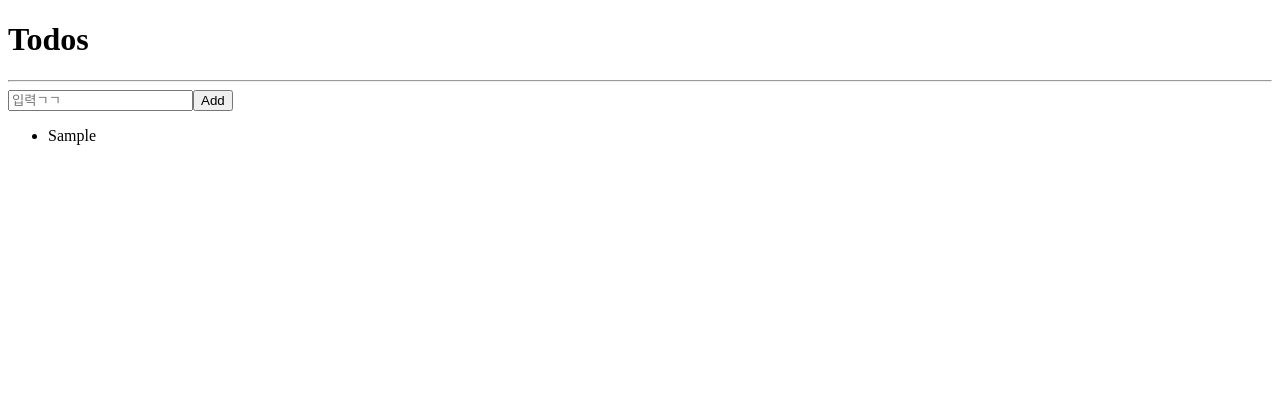
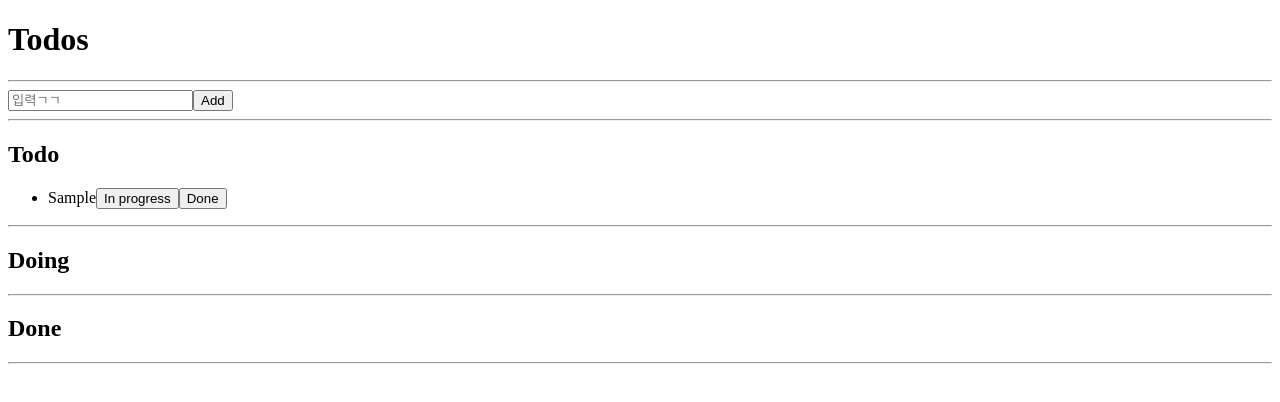
Before and after one commit to n0hack/tech-stacks, a React (Create React App) app in the folder 2022/recoil/toy/: page / in a window 1280 px wide. Both pictures are taken after typing "Sample" into the empty fields and a click on the button "Add". Shown: the top 402 px of the page. Built offline with nearby package versions, Linux system fonts and the light colour scheme.

Commit message:
[feat] 카테고리별 리스트 제공

```diff
--- a/2022/recoil/toy/src/atoms.ts
+++ b/2022/recoil/toy/src/atoms.ts
@@ -1,17 +1,29 @@
-import { atom } from 'recoil';
+import { atom, selector } from "recoil";
 
 export interface ITodo {
   id: number;
-  category: 'TODO' | 'IN PROGRESS' | 'DONE';
+  category: "TODO" | "IN PROGRESS" | "DONE";
   text: string;
 }
 
 export const isDarkAtom = atom({
-  key: 'isDark',
+  key: "isDark",
   default: false,
 });
 
 export const todosAtom = atom<ITodo[]>({
-  key: 'todos',
+  key: "todos",
   default: [],
 });
+
+export const todosSelector = selector({
+  key: "todosSelector",
+  get: ({ get }) => {
+    const todos = get(todosAtom);
+    return [
+      todos.filter((todo) => todo.category === "TODO"),
+      todos.filter((todo) => todo.category === "IN PROGRESS"),
+      todos.filter((todo) => todo.category === "DONE"),
+    ];
+  },
+});
--- a/2022/recoil/toy/src/components/Todo.tsx
+++ b/2022/recoil/toy/src/components/Todo.tsx
@@ -1,8 +1,41 @@
-import React from 'react';
-import { ITodo } from '../atoms';
+import React from "react";
+import { useSetRecoilState } from "recoil";
+import { ITodo, todosAtom } from "../atoms";
 
-const Todo = ({ text }: ITodo) => {
-  return <li>{text}</li>;
+const Todo = ({ text, category, id }: ITodo) => {
+  const setTodos = useSetRecoilState(todosAtom);
+  const onClick = (event: React.MouseEvent<HTMLButtonElement>) => {
+    const {
+      currentTarget: { name },
+    } = event;
+
+    setTodos((todos) => {
+      return todos.map((todo) =>
+        todo.id === id ? { ...todo, category: name as ITodo["category"] } : todo
+      );
+    });
+  };
+
+  return (
+    <li>
+      <span>{text}</span>
+      {category !== "TODO" && (
+        <button name="TODO" onClick={onClick}>
+          Todo
+        </button>
+      )}
+      {category !== "IN PROGRESS" && (
+        <button name="IN PROGRESS" onClick={onClick}>
+          In progress
+        </button>
+      )}
+      {category !== "DONE" && (
+        <button name="DONE" onClick={onClick}>
+          Done
+        </button>
+      )}
+    </li>
+  );
 };
 
 export default Todo;
--- a/2022/recoil/toy/src/components/TodoList.tsx
+++ b/2022/recoil/toy/src/components/TodoList.tsx
@@ -1,21 +1,39 @@
-import { useRecoilValue } from 'recoil';
-import { todosAtom } from '../atoms';
-import Todo from './Todo';
-import TodoInput from './TodoInput';
+import { useRecoilValue } from "recoil";
+import { todosAtom, todosSelector } from "../atoms";
+import Todo from "./Todo";
+import TodoInput from "./TodoInput";
 
 const TodoList = () => {
   const todos = useRecoilValue(todosAtom);
+  const [todo, doing, done] = useRecoilValue(todosSelector);
 
   return (
     <div>
       <h1>Todos</h1>
       <hr />
       <TodoInput />
+      <hr />
+      <h2>Todo</h2>
       <ul>
-        {todos.map((todo) => (
+        {todo.map((todo) => (
           <Todo key={todo.id} {...todo} />
         ))}
       </ul>
+      <hr />
+      <h2>Doing</h2>
+      <ul>
+        {doing.map((todo) => (
+          <Todo key={todo.id} {...todo} />
+        ))}
+      </ul>
+      <hr />
+      <h2>Done</h2>
+      <ul>
+        {done.map((todo) => (
+          <Todo key={todo.id} {...todo} />
+        ))}
+      </ul>
+      <hr />
     </div>
   );
 };
```
